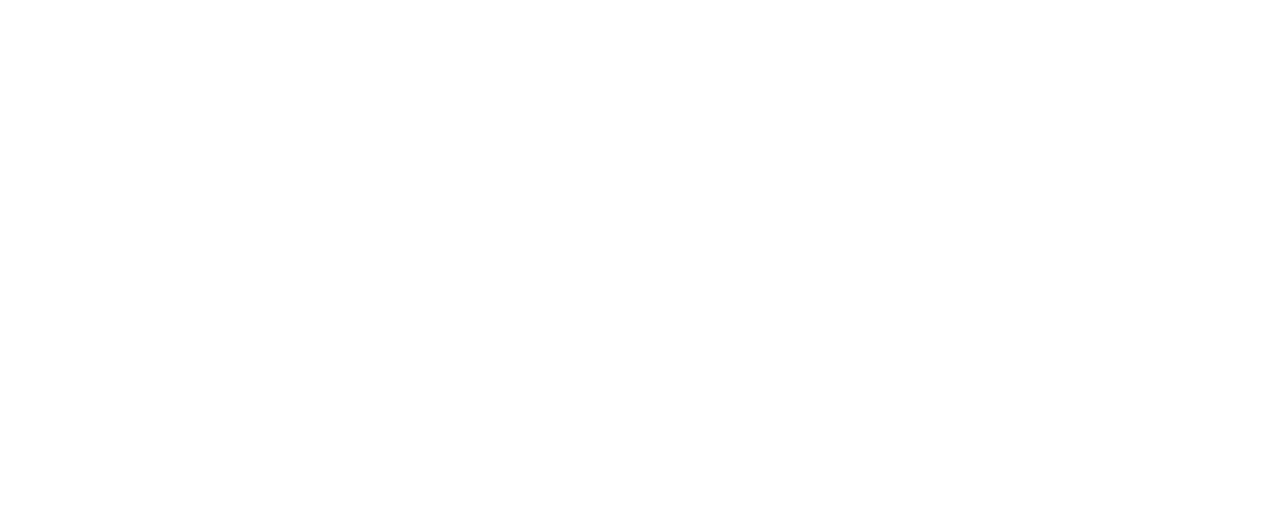
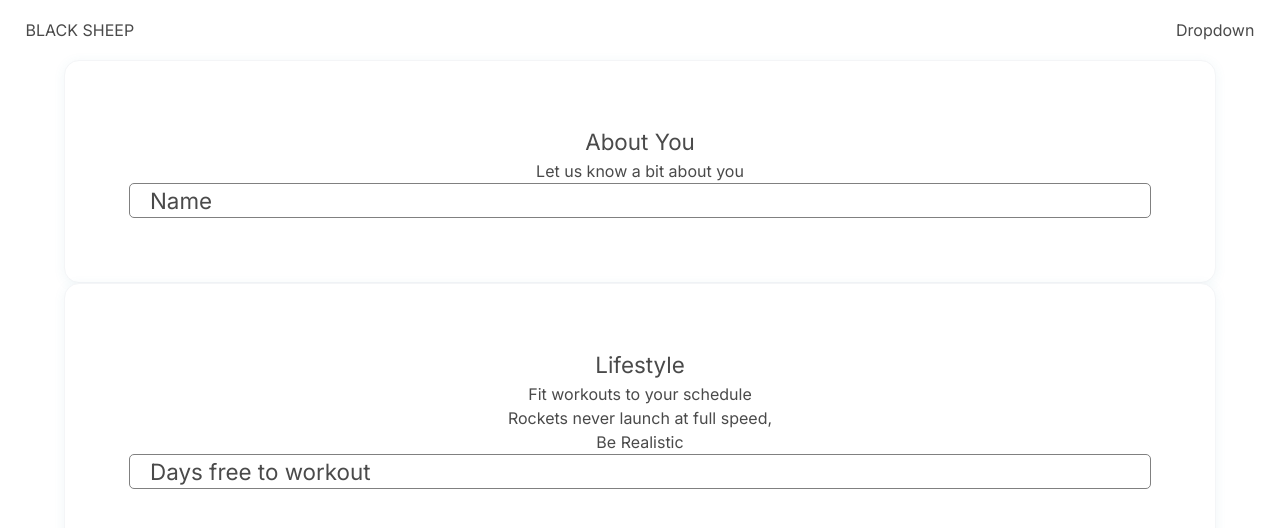
Before and after one commit to trongtngu/BlackSheep, a React (Vite) app in the folder frontend/: page /userDiscovery in a window 1280 px wide. Before the commit this address had no page. Shown: the top 528 px of the page. Built offline with nearby package versions, Linux system fonts and the light colour scheme.

Commit message:
adding new forms

```diff
--- a/frontend/src/pages/Landing.tsx
+++ b/frontend/src/pages/Landing.tsx
@@ -4,12 +4,15 @@
 import Navbar from '.././components/Navbar'
 import StarBorderIcon from '@mui/icons-material/StarBorder';
 import StarIcon from '@mui/icons-material/Star';
-import StarRateIcon from '@mui/icons-material/StarRate';
 import FavoriteBorderIcon from '@mui/icons-material/FavoriteBorder';
 
 import TrackerInfoBody from '../components/TrackerInfoBody';
+
+import {
+  useNavigate
+} from 'react-router-dom'
+
 // Styled Prop Types:
-
 type StyledProps = {
   hybrid?: string;
 }
@@ -429,10 +432,24 @@
   margin-bottom: 1vh;
 `
 
+const RedirectButtonBanner = styled.div`
+  display: flex;
+  justify-content: center;
+  align-items: center;
+  margin-bottom: 5vw;
+`
+const RedirectButton = styled.div`
+  background: linear-gradient(160deg, #20B2AA 0%, #40E0D0 100%);
+  padding: 5px 40px 5px 40px;
+  border-radius: 10px;
+  color: white;
+`
+
 function Landing() {
 
+  let navigate = useNavigate()
+
   const [workoutData, setWorkoutData] = React.useState<WorkoutDataSingle[]>([])
-
   const getWorkoutDataById = async (id: number) => {
     try {
       const response: Response = await fetch(`/api/workout/${id}`);
@@ -469,9 +486,9 @@
     }
   }
 
-  React.useEffect(()=>{
-    getWorkouts()
-  },[])
+  // React.useEffect(()=>{
+  //   getWorkouts()
+  // },[])
 
 
   return (
@@ -492,7 +509,7 @@
           <LandingBannerDescription>
             <div>Lost in the gym or super busy?</div>
             <div>Find a workout that fits you.</div>
-            <GetStartedButton>
+            <GetStartedButton onClick={()=>navigate('/userDiscovery')}>
               Get Started ➜
             </GetStartedButton>
           </LandingBannerDescription>
@@ -677,7 +694,7 @@
 
         <TrackerBanner>
           <TrackerTitle>
-            TRACK WORKOUTS
+            TRACK SESSIONS
           </TrackerTitle>
           <TrackerBody>
             We wanted to take away some of the ceebs of tracking your workouts.
@@ -698,8 +715,6 @@
               <div>PULL</div>
             </TrackerSheetTitle>
             <TrackerSheetContainer>
-
-
               <TrackerSheetColumn>
                 <TrackerInfoTitle>
                   Barbell Rows
@@ -805,8 +820,18 @@
 
 
           </TrackerSheetCard>
+          <TrackerSlogan>
+            ... or customise your own!
+          </TrackerSlogan>
+
+          <RedirectButtonBanner>
+            <RedirectButton>
+              Start customising ➜
+            </RedirectButton>
+          </RedirectButtonBanner>
 
         </TrackerBanner>
+
       </Wrapper>
     </>
   )
--- /dev/null
+++ b/frontend/src/pages/UserDiscovery.tsx
@@ -0,0 +1,104 @@
+import React from 'react'
+
+import Navbar from '../components/Navbar'
+import styled from 'styled-components'
+
+const Wrapper = styled.div`
+  display: flex;
+  align-items: center;
+  justify-content: center;
+  flex-direction: column;
+  width: 100vw;
+`
+const Form = styled.div`
+  width: 90vw;
+  padding: 5vw;
+  border: 1px solid #F4F5F7;
+  border-radius: 15px;
+  box-shadow: 0 2px 12px rgba(67,137,162,0.08);
+  background: #fff;
+`
+
+const FormTitle = styled.div`
+
+  display: flex;
+  justify-content: center;
+  align-items: center;
+
+  font-size: 1.4rem;
+
+  overflow: hidden;
+
+  white-space: nowrap;
+  text-overflow: ellipsis;
+`
+
+const FormSubtitle = styled.div`
+  display: flex;
+  justify-content: center;
+  align-items: center;
+`
+
+const FormBody = styled.div`
+  display: flex;
+
+  flex-direction: column;
+
+  gap: 1vh;
+`
+
+const FormField = styled.div`
+  border: 1px solid grey;
+  border-radius: 5px;
+
+  font-size: 1.4rem;
+
+  padding-left: 20px;
+  padding-right: 20px;
+`
+export default function UserDiscovery() {
+  return (
+    <>
+      <Navbar />
+      <Wrapper>
+
+        <Form>
+          <FormTitle>
+            About You
+          </FormTitle>
+          <FormSubtitle>
+            Let us know a bit about you
+          </FormSubtitle>
+          <FormBody>
+            <FormField>
+              Name
+            </FormField>
+          </FormBody>
+        </Form>
+
+        <Form>
+          <FormTitle>
+            Lifestyle
+          </FormTitle>
+          <FormSubtitle>
+            Fit workouts to your schedule
+          </FormSubtitle>
+          <FormSubtitle>
+            Rockets never launch at full speed,
+          </FormSubtitle>
+          <FormSubtitle>
+            Be Realistic
+          </FormSubtitle>
+          <FormBody>
+            <FormField>
+              Days free to workout
+            </FormField>
+          </FormBody>
+        </Form>
+
+
+
+      </Wrapper>
+    </>
+  )
+}
--- a/frontend/src/site/Site.tsx
+++ b/frontend/src/site/Site.tsx
@@ -6,11 +6,13 @@
 } from 'react-router-dom'
 
 import Landing from '../pages/Landing'
+import UserDiscovery from '../pages/UserDiscovery'
 export default function Site() {
   return (
     <>
       <Routes>
         <Route path = '/' element = {<Landing/>}/>
+        <Route path = '/userDiscovery' element={<UserDiscovery/>}/>
       </Routes>
     </>
   )
```
